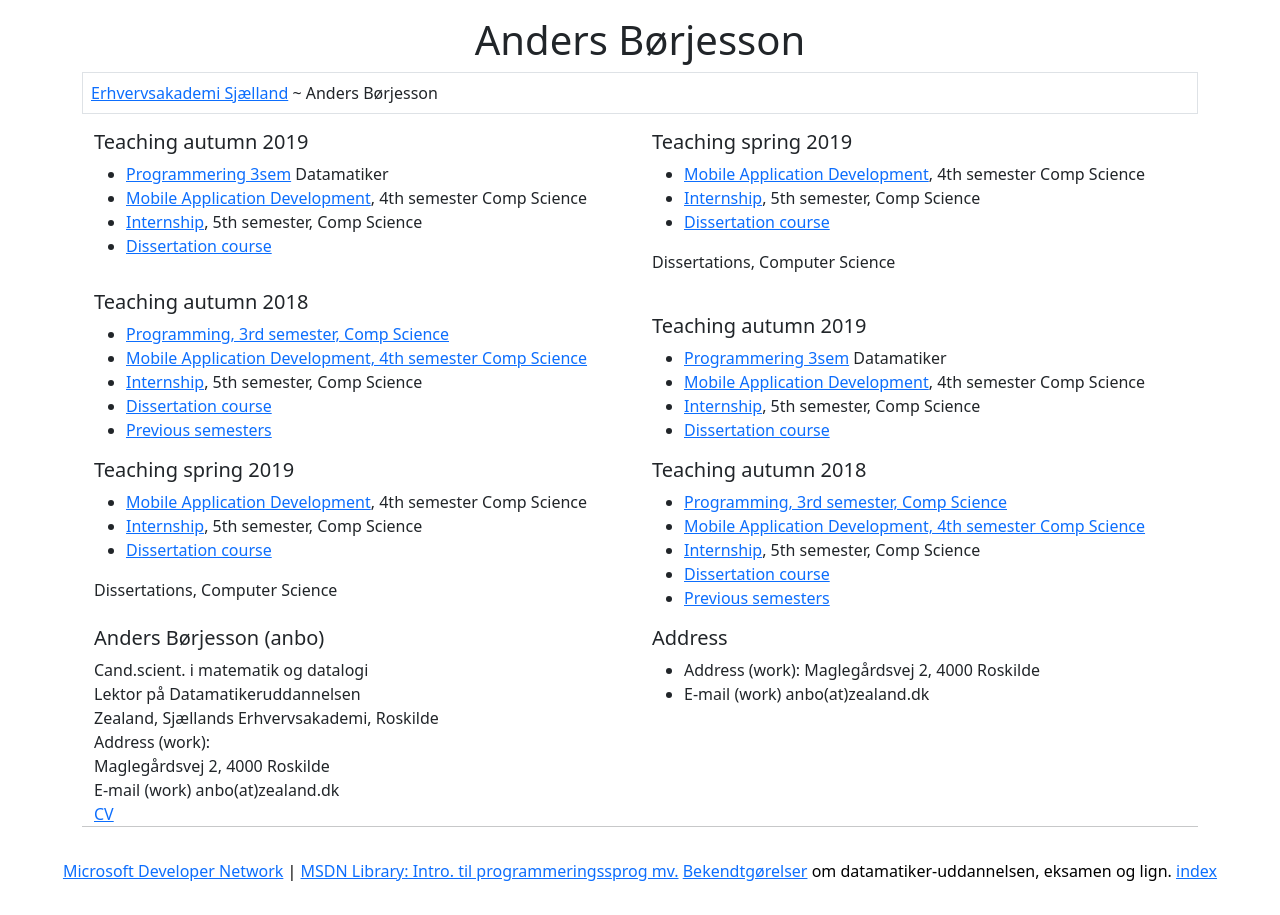
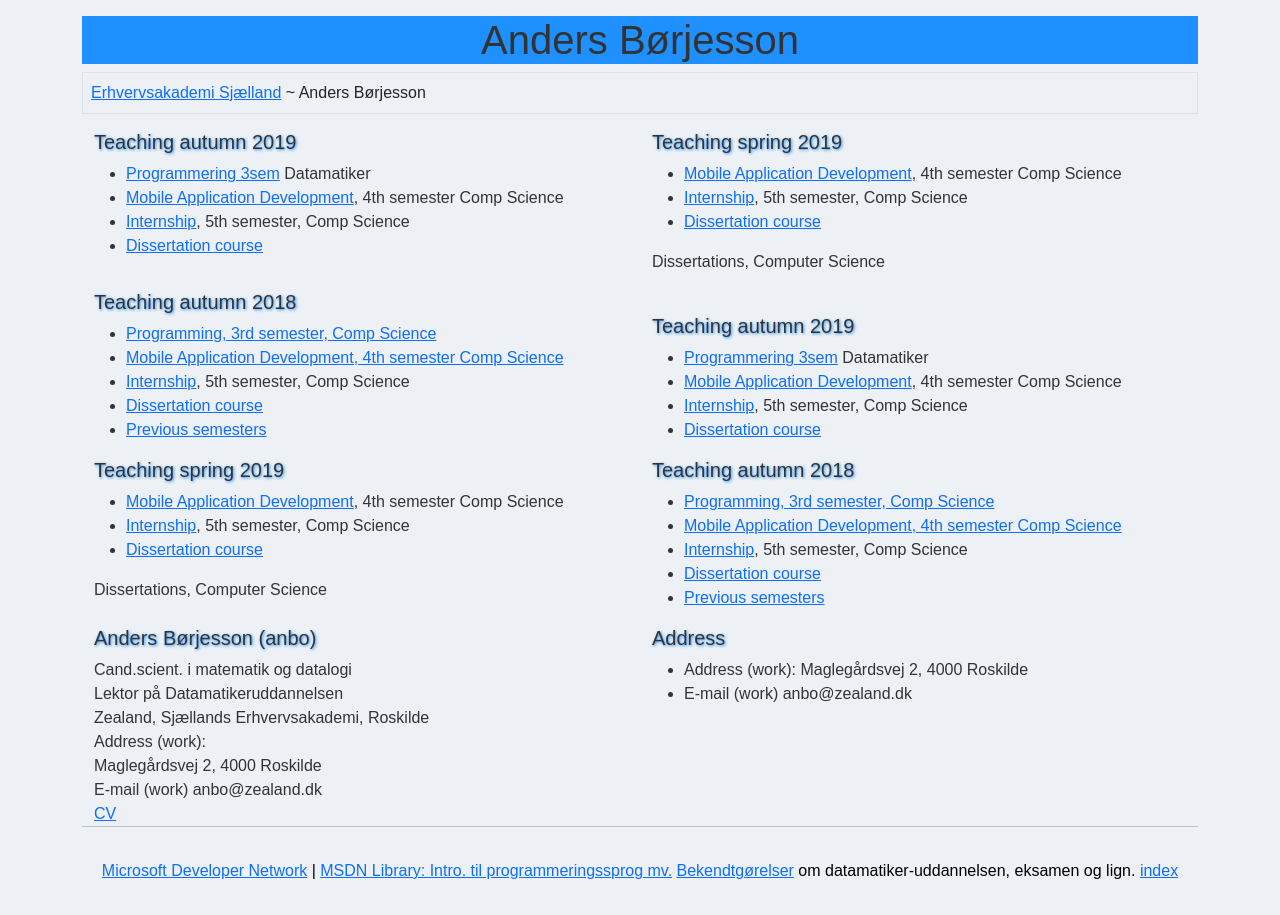
Before and after one commit to JeppeOlsen/Opgave-3, a plain HTML site: page Index.html in a window 1280 px wide. Drawn offline with nearby package versions, Linux system fonts and the light colour scheme.

Commit message:
css added opg finished

```diff
--- /dev/null
+++ b/Anders.css
@@ -0,0 +1,11 @@
+body {
+    font-family: 'Arial', sans-serif;
+    background-color: #edf1f5;
+    color: #333;
+
+
+}
+
+h5 {
+    text-shadow: 1px 1px 3px DodgerBlue;
+  }
--- a/Index.html
+++ b/Index.html
@@ -7,18 +7,18 @@
     <meta name="viewport" content="width=device-width, initial-scale=1.0">
     <title>Anders Børjesson</title>
     <link rel="stylesheet" href="https://cdn.jsdelivr.net/npm/bootstrap@5.2.3/dist/css/bootstrap.min.css" integrity="sha384-rbsA2VBKQhggwzxH7pPCaAqO46MgnOM80zW1RWuH61DGLwZJEdK2Kadq2F9CUG65" crossorigin="anonymous">
+    <link rel ="stylesheet" href="Anders.css">
 </head>
 <body>
 <div class="container mt-3">
-    <h1 class="text-center">Anders Børjesson</h1>
+    <h1 style="background-color:DodgerBlue"; border-style = p.dotted {border-style: dotted;} class="text-center">Anders Børjesson</h1>
     <table class="table table-bordered">
         <tr>
             <td><a href="http://www.easj.dk/">Erhvervsakademi Sjælland</a> ~ Anders B&oslash;rjesson</td>
         </tr>
     </table>
-    <div class="container">
+    <div class="container"; >
         <div class="row">
-
 
             <div class="col-md-6">
                 <h5>Teaching autumn 2019</h5>
@@ -95,7 +95,7 @@
                 Zealand, Sjællands Erhvervsakademi, Roskilde<br>
                 Address (work):<br>
                 Maglegårdsvej 2, 4000 Roskilde<br>
-                E-mail (work) anbo(at)zealand.dk<br>
+                E-mail (work) anbo@zealand.dk<br>
                 <a href="cv/">CV</a>
             </div>
 
@@ -103,7 +103,7 @@
                 <h5>Address</h5>
                 <ul>
                 <li>Address (work): Maglegårdsvej 2, 4000 Roskilde</li>
-                <li>E-mail (work) anbo(at)zealand.dk</li>
+                <li>E-mail (work) anbo@zealand.dk</li>
                 </ul>
 
             </div>
```
